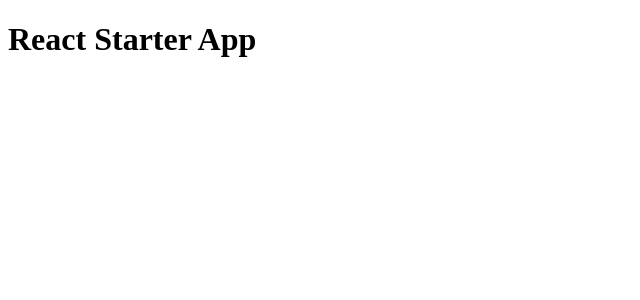
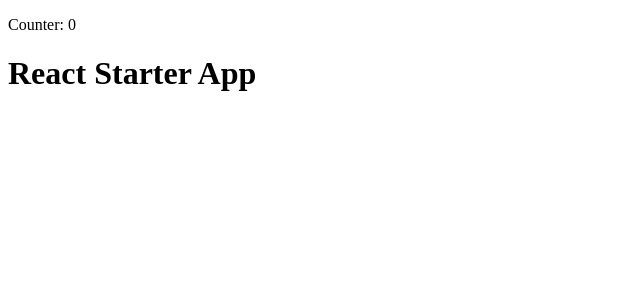
Before and after one commit to devPinheiro/react-starter-app, a React app: page / in a window 1280 px wide. Shown: the top 300 px of the page, without its empty margins (0-640 px from the left). Built offline with nearby package versions, Linux system fonts and the light colour scheme.

Commit message:
configure webpack with react with support for proposal class

```diff
--- a/package.json
+++ b/package.json
@@ -25,6 +25,7 @@
   "devDependencies": {
     "@babel/cli": "^7.5.5",
     "@babel/core": "^7.5.5",
+    "@babel/plugin-proposal-class-properties": "^7.5.5",
     "@babel/preset-env": "^7.5.5",
     "@babel/preset-react": "^7.0.0",
     "babel-loader": "^8.0.6",
--- a/src/App.js
+++ b/src/App.js
@@ -1,12 +1,20 @@
 import React, { Component } from 'react'
 
 export default class App extends Component {
+    state = {
+        counter: 0
+    }
     render() {
         debugger
         return (
             <div>
-                <h1>React Starter App</h1>
+                <p>Counter: {this.state.counter}</p>
+                <h1 onClick={() => this.setState( state => ({ counter: state.counter + 1}))
+                }
+                >React Starter App</h1>
+
             </div>
+
         )
     }
 }
--- a/webpack.config.base.js
+++ b/webpack.config.base.js
@@ -14,7 +14,8 @@ module.exports = {
               loader: 'babel-loader',
               exclude: /node_modules/,
               options: {
-                  presets: ['@babel/preset-env', '@babel/preset-react']
+                  presets: ['@babel/preset-env', '@babel/preset-react'],
+                  plugins: ['@babel/plugin-proposal-class-properties']
               }
           }
       ]
```
